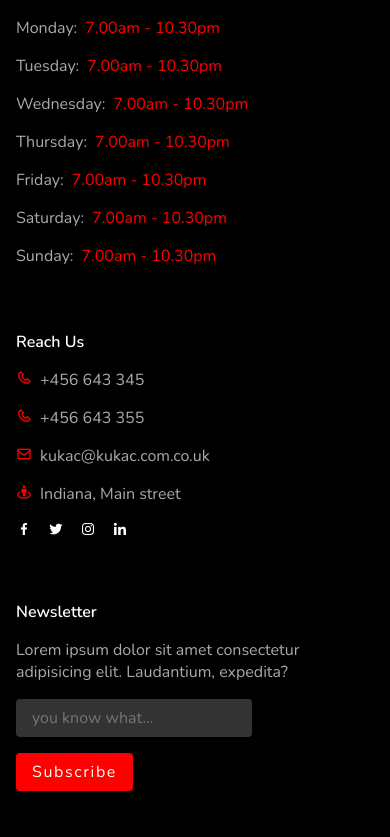
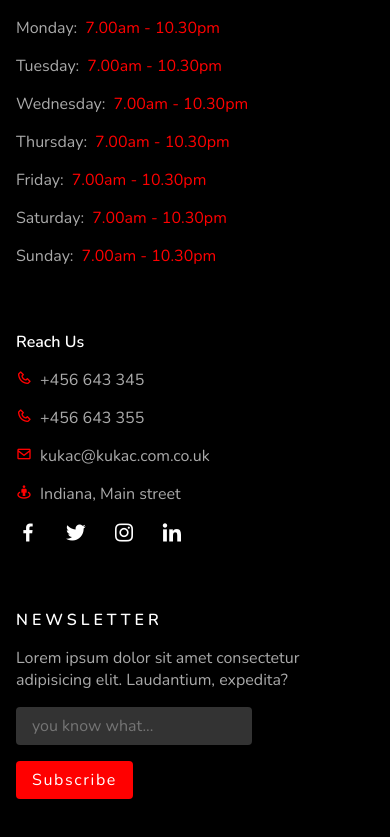
Before and after one commit to xdevtomix/mr-fitness, a React (Vite) app: page / in a window 390 px wide. Shown: the part 10467-11304 px from the top of the page. Built offline with nearby package versions, Linux system fonts and the light colour scheme.

Commit message:
refactor mobile 4

```diff
--- a/src/components/Footer.jsx
+++ b/src/components/Footer.jsx
@@ -71,7 +71,7 @@ export default function Footer() {
                 </div>
 
                 <div>
-                    <h5>Newsletter</h5>
+                    <h5>NEWSLETTER</h5>
                     <p>Lorem ipsum dolor sit amet consectetur adipisicing elit. Laudantium, expedita?</p>
                     <input placeholder="you know what..." />
                     <button>Subscribe</button>
@@ -84,10 +84,10 @@ export default function Footer() {
 
 const Container = styled.section`
     margin-top: 8rem;
-    padding: 0 1rem 4rem 1rem;
+    padding: 0 1rem 8rem 1rem;
 
     @media(min-width: 1536px) {
-        padding: 0 4rem 4rem 4rem;
+        padding: 0 4rem 8rem 4rem;
     }
 `;
 
@@ -186,10 +186,10 @@ const GridContainer = styled.div`
 
                 div {
                     display: flex;
-                    gap: 1rem;
+                    gap: 1.5rem;
 
                     i {
-                        font-size: 1rem;
+                        font-size: 1.5rem;
                         color: var(--white);
                         cursor: pointer;
                     }
@@ -204,6 +204,7 @@ const GridContainer = styled.div`
             font-size: 1rem;
             color: var(--white);
             margin-bottom: 1rem;
+            letter-spacing: 0.25rem;
         }
 
         p {
```
